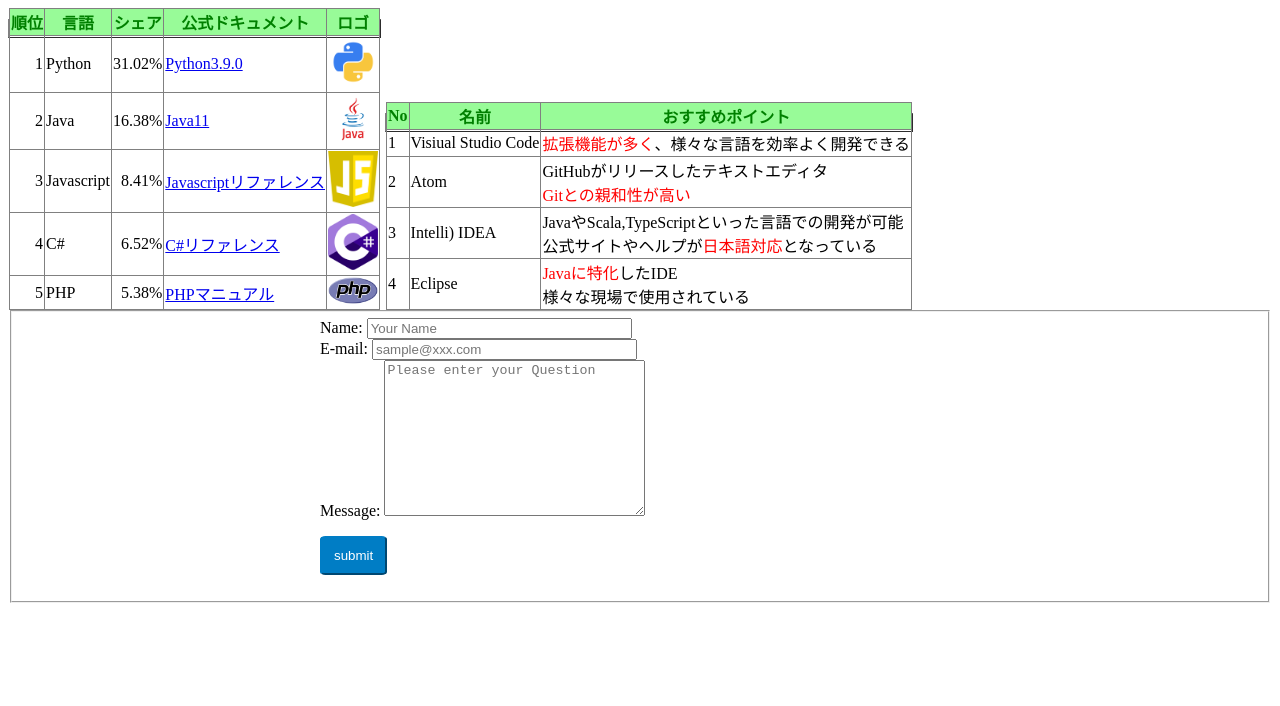
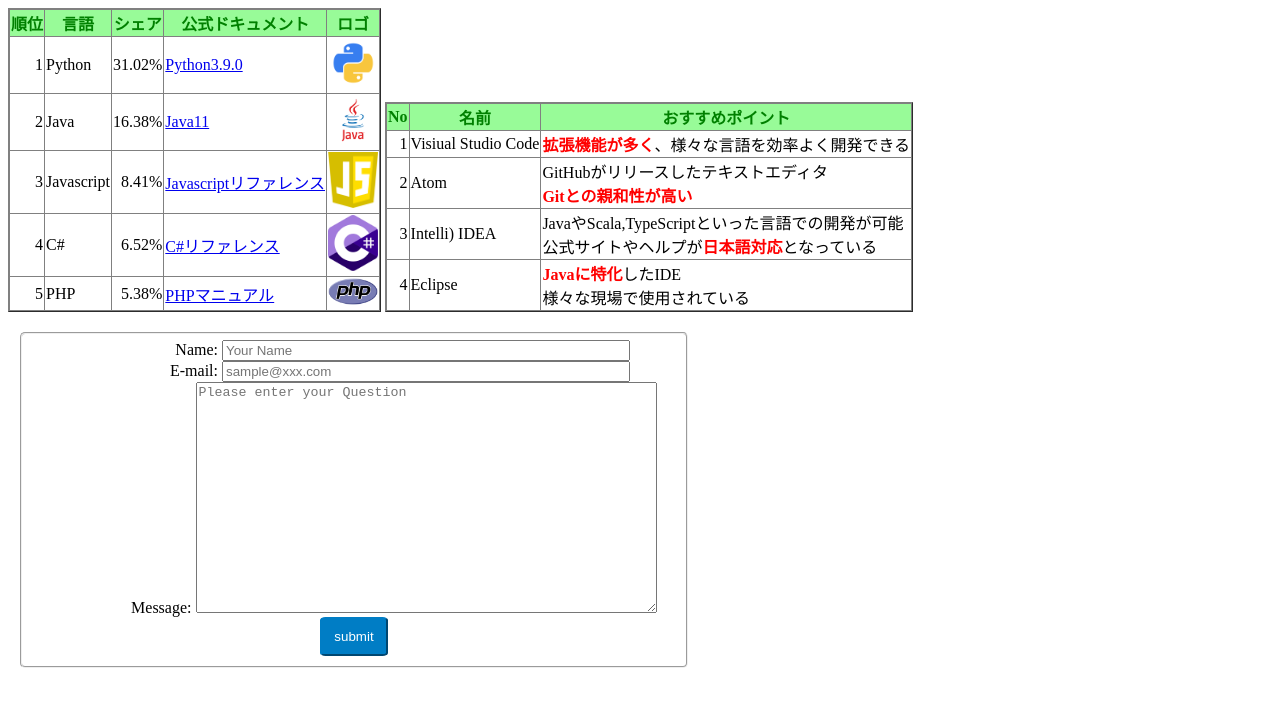
Before and after one commit to T-sano-aforce/internship_2020, a plain HTML site: page HTML_CSS/test.html in a window 1280 px wide. Drawn offline with Linux system fonts and the light colour scheme.

Commit message:
課題ファイル作成

```diff
--- a/HTML_CSS/css/test.css
+++ b/HTML_CSS/css/test.css
@@ -1,7 +1,7 @@
 th{
-color:green;
-background-color:palegreen;
-text-align:center;
+   color:green;
+   background-color:palegreen;
+   text-align:center;
 }
 .number {
 	text-align:right;
@@ -15,13 +15,39 @@ td.image img{
 .font_test{
 	color:red;
 }
-table{display:inline;}
+.suuji{
+	text-align:right;
+}
+table{display:inline-block;}
 table{vertical-align:bottom;}
 
+label{
+	display:inline-block;
+	width:140px;
+	text-align:right;
+}
+input.hoge{
+	width:400px;
+}
+div{
+	text-align:center;
+}
+.box{margin-right: auto;
+ 	 margin-left:auto;
+	 width: 150px;
+ 	 height: 150px;
+	 padding: 10px;
+	 display: inline-block;
+}
+fieldset{border-radius:5px;}
 div form{
 	width:640px;
 	margin-right:auto;
 	margin-left:auto;
+}
+.box{
+	margin:10px auto;
+	width:100px;
 }
 .test{
 	border-radius:8%;
--- a/HTML_CSS/test.html
+++ b/HTML_CSS/test.html
@@ -56,41 +56,42 @@
 	<th>おすすめポイント</th>
  </tr>
  <tr>
-   <td>1</td>
+	<td class="suuji">1</td>
 	<td>Visiual Studio Code</td>
-   <td><span class="font_test">拡張機能が多く</span>、様々な言語を効率よく開発できる</td>
+	<td><span class="font_test"><strong>拡張機能が多く</strong></span>、様々な言語を効率よく開発できる</td>
  </tr>
  <tr>
-   <td>2</td>
+	<td class="suuji">2</td>
     <td>Atom</td>
     <td>GitHubがリリースしたテキストエディタ<br>
-   <span class="font_test">Gitとの親和性が高い</span></td>
+    <span class="font_test"><strong>Gitとの親和性が高い</strong></span></td>
  </tr>
  <tr>
-   <td>3</td>
+    <td class="suuji">3</td>
     <td>Intelli) IDEA</td>
     <td>JavaやScala,TypeScriptといった言語での開発が可能<br>
-   公式サイトやヘルプが<span class="font_test">日本語対応</span>となっている</td>
+    公式サイトやヘルプが<span class="font_test"><strong>日本語対応</strong></span>となっている</td>
  </tr>
  <tr>
-   <td>4</td>
+    <td class="suuji">4</td>
     <td>Eclipse</td>
-   <td><span class="font_test">Javaに特化</span>したIDE<br>
+    <td><span class="font_test"><strong>Javaに特化</strong></span>したIDE<br>
     様々な現場で使用されている</td>
  </tr>
 </table>
 </body>
 </html><br>
-<div>
+    <div class="box">
  <fieldset>
-<form action="/my-handling-form-page" method="post">
+ <form>
 	<label for="name">Name:</label>
-	<input type="text" value=""placeholder="Your Name" size="30"><br>
+	<input type="text" value=""placeholder="Your Name" size="30" class="hoge" required ><br>
 	<label for="mail">E-mail:</label>
-	<input type="text" value=""placeholder="sample@xxx.com" size="30"><br>
+	<input type="email" value=""placeholder="sample@xxx.com" size="30" maxlengh="50" class="hoge" required ><br>
 	<label for="msg">Message:</label>
-	<textarea id="message-body" placeholder="Please enter your Question" cols="30" rows="10"></textarea>
-<p><input type="submit"value="submit"class="test"></p>
+	<textarea id="message-body" placeholder="Please enter your Question" cols="55" rows="15" class="hoge"></textarea>
+	<div><input type="submit"value="submit"class="test"></div>
+    </div>
 </form>
 </fieldset>
 </div>
```
Lines whose indentation alone changed are shown as unchanged.
